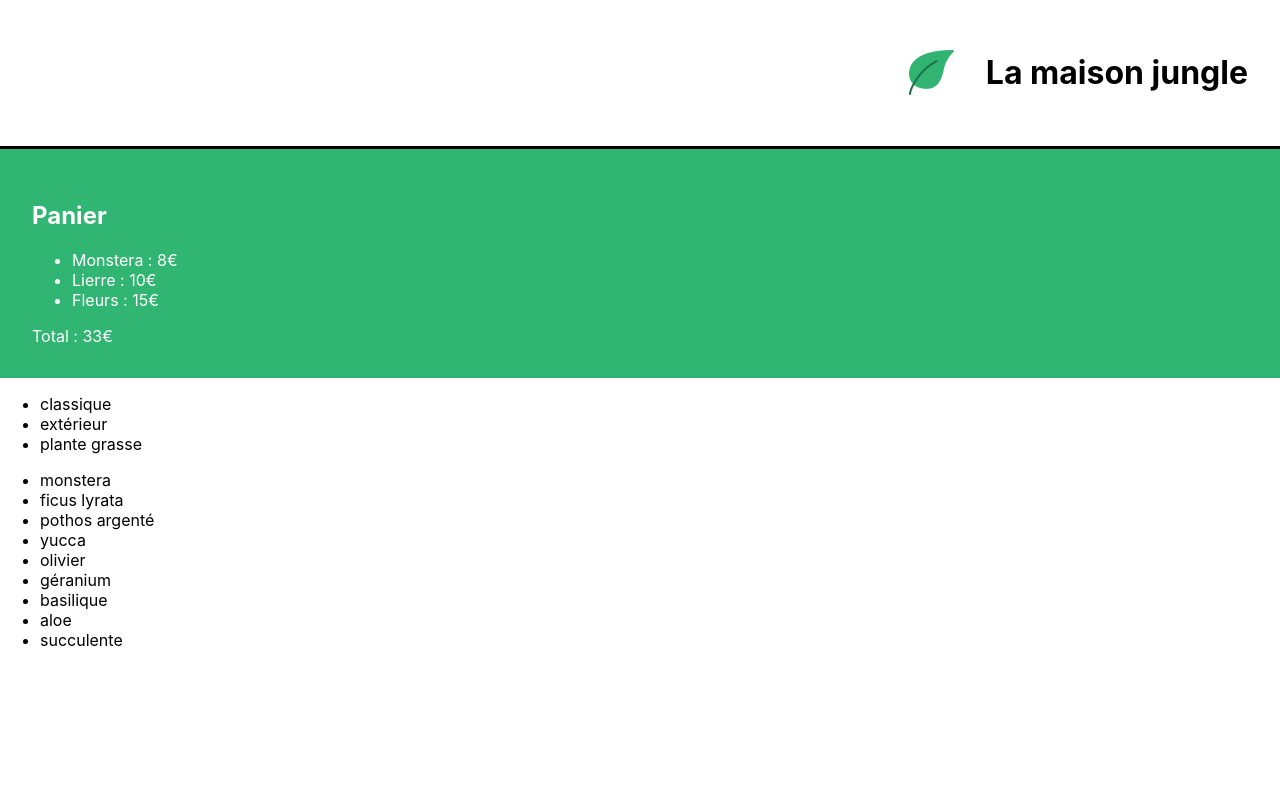
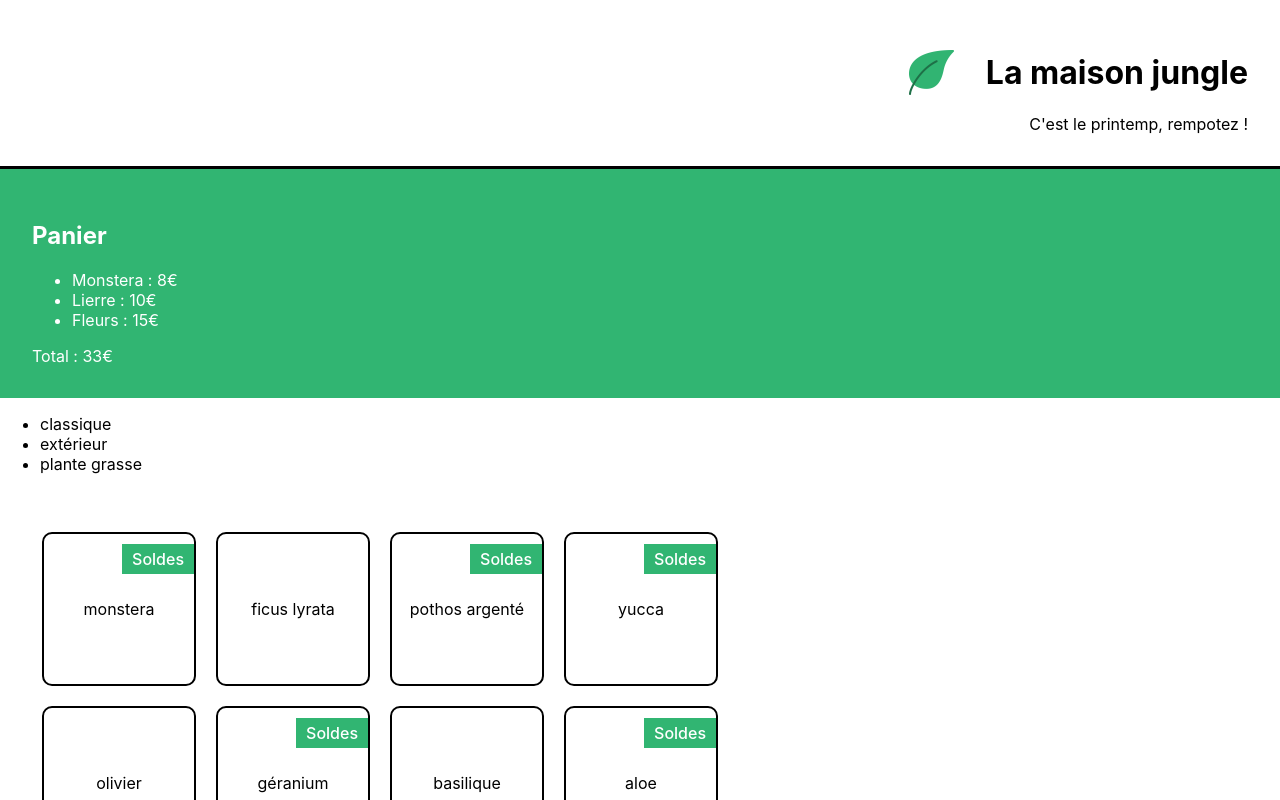
Before and after one commit to der411/Projet_React_la-maison-jungle, a React (Create React App) app: page / in a window 1280 px wide. Shown: the top 800 px of the page. Built offline with nearby package versions, Linux system fonts and the light colour scheme.

Commit message:
Listes et conditions

```diff
--- a/src/components/Banner.js
+++ b/src/components/Banner.js
@@ -1,14 +1,19 @@
-import logo from '../assets/logo.png'
-import '../styles/Banner.css'
+import logo from "../assets/logo.png";
+import "../styles/Banner.css";
+import Recommendation from "./Recommendations";
 
 function Banner() {
-    const title = 'La maison jungle'
-    return (
-        <div className='lmj-banner'>
-            <img src={logo} alt='La maison jungle' className='lmj-logo' />
-            <h1 className='lmj-title'>{title}</h1>
-        </div>
-    )
+  const title = "La maison jungle";
+  return (
+
+    <div className='lmj-banner'>
+      <div className='lmj-banner-row'>
+        <img src={logo} alt="La maison jungle" className='lmj-logo' />
+        <h1 className='lmj-title'>{title}</h1>
+      </div>
+      <Recommendation />
+    </div>
+  )
 }
 
-export default Banner
+export default Banner;
--- /dev/null
+++ b/src/components/Recommendations.js
@@ -0,0 +1,12 @@
+function Recommendation() {
+    const currentMonth = new Date().getMonth()
+    const isSpring = currentMonth >= 2 && currentMonth <= 5
+
+    if(!isSpring) {
+        return <div>Ce n'est pas le moment de rempoter !</div>
+    }
+
+    return <div>C'est le printemp, rempotez !</div>
+}
+
+export default Recommendation
--- a/src/components/ShoppingList.js
+++ b/src/components/ShoppingList.js
@@ -1,4 +1,5 @@
 import { plantList } from '../datas/plantList'
+import '../styles/ShoppingList.css'
 
 function ShoppingList() {
 	const categories = plantList.reduce(
@@ -14,9 +15,12 @@
 					<li key={cat}>{cat}</li>
 				))}
 			</ul>
-			<ul>
+			<ul className='lmj-plant-list'>
 				{plantList.map((plant) => (
-					<li key={plant.id}>{plant.name}</li>
+					<li key={plant.id} className='lmj-plant-item'>
+						{plant.name}
+						{plant.isSpecialOffer && <div className='lmj-sales'>Soldes</div>}
+					</li>
 				))}
 			</ul>
 		</div>
--- a/src/datas/plantList.js
+++ b/src/datas/plantList.js
@@ -2,46 +2,65 @@
 	{
 		name: 'monstera',
 		category: 'classique',
-		id: '1ed'
+		id: '1ed',
+		isBestSale: true,
+		isSpecialOffer: true
+
 	},
 	{
 		name: 'ficus lyrata',
 		category: 'classique',
-		id: '2ab'
+		id: '2ab',
+		isBestSale: true,
+		isSpecialOffer: false
 	},
 	{
 		name: 'pothos argenté',
 		category: 'classique',
-		id: '3sd'
+		id: '3sd',
+		isBestSale: false,
+		isSpecialOffer: true
 	},
 	{
 		name: 'yucca',
 		category: 'classique',
-		id: '4kk'
+		id: '4kk',
+		isBestSale: true,
+		isSpecialOffer: true
 	},
 	{
 		name: 'olivier',
 		category: 'extérieur',
-		id: '5pl'
+		id: '5pl',
+		isBestSale: false,
+		isSpecialOffer: false
 	},
 	{
 		name: 'géranium',
 		category: 'extérieur',
-		id: '6uo'
+		id: '6uo',
+		isBestSale: true,
+		isSpecialOffer: true
 	},
 	{
 		name: 'basilique',
 		category: 'extérieur',
-		id: '7ie'
+		id: '7ie',
+		isBestSale: false,
+		isSpecialOffer: false
 	},
 	{
 		name: 'aloe',
 		category: 'plante grasse',
-		id: '8fp'
+		id: '8fp',
+		isBestSale: true,
+		isSpecialOffer: true
 	},
 	{
 		name: 'succulente',
 		category: 'plante grasse',
-		id: '9vn'
+		id: '9vn',
+		isBestSale: false,
+		isSpecialOffer: false
 	}
 ]
--- a/src/styles/Banner.css
+++ b/src/styles/Banner.css
@@ -5,10 +5,14 @@
 	border-bottom: solid 3px black;
 	display: flex;
 	justify-content: flex-end;
+	flex-direction: column;
+}
+.lmj-banner-row {
+	display: flex;
 	flex-direction: row;
+	justify-content: flex-end;
 	align-items: center;
 }
-
 .lmj-title {
 	padding-left: 32px;
 }
--- /dev/null
+++ b/src/styles/ShoppingList.css
@@ -0,0 +1,30 @@
+.lmj-plant-list {
+	list-style-type: none;
+	padding: 32px;
+	display: flex;
+	flex-wrap: wrap;
+	max-width: 800px;
+}
+
+.lmj-plant-item {
+	border: solid 2px black;
+	border-radius: 10px;
+	height: 150px;
+	width: 150px;
+	margin: 10px;
+	display: flex;
+	align-items: center;
+	justify-content: center;
+	flex-direction: column;
+	position: relative;
+}
+
+.lmj-sales {
+	position: absolute;
+	right: 0px;
+	top: 10px;
+	font-weight: 500;
+	color: white;
+	padding: 5px 10px;
+	background-color: #31b572;
+}
```
Also changed, not shown: src/styles/Recommendation.css (added), 1 other file (tests, documents, lock files or other folders).
